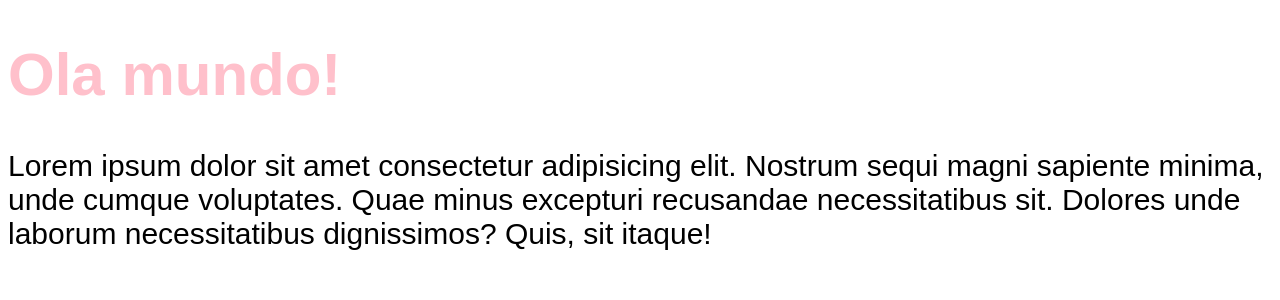
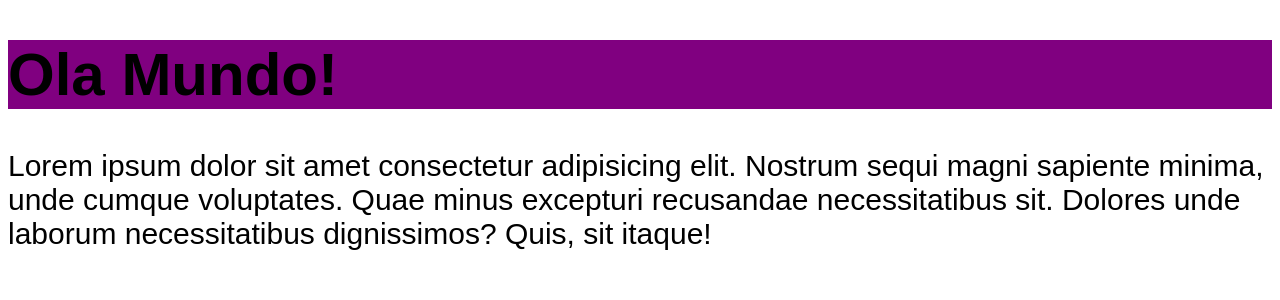
Before and after one commit to DevLameiras/chronos-pomodoro, a React (Vite) app: page / in a window 1280 px wide. Shown: the top 300 px of the page. Built offline with nearby package versions, Linux system fonts and the light colour scheme.

Commit message:
Criei css modules para isolar um h1

```diff
--- a/src/App.tsx
+++ b/src/App.tsx
@@ -1,10 +1,12 @@
+import { Heading } from './components/Heading';
+
 import './styles/theme.css';
 import './styles/global.css';
 
 export function App() {
   return (
     <>
-      <h1>Ola mundo!</h1>
+      <Heading />
       <p>
         Lorem ipsum dolor sit amet consectetur adipisicing elit. Nostrum sequi
         magni sapiente minima, unde cumque voluptates. Quae minus excepturi
--- /dev/null
+++ b/src/components/Heading.module.css
@@ -0,0 +1,4 @@
+.heading {
+  background: purple;
+  color: black;
+}
--- /dev/null
+++ b/src/components/Heading.tsx
@@ -0,0 +1,5 @@
+import styles from './Heading.module.css';
+
+export function Heading() {
+  return <h1 className={styles.heading}>Ola Mundo!</h1>;
+}
```
